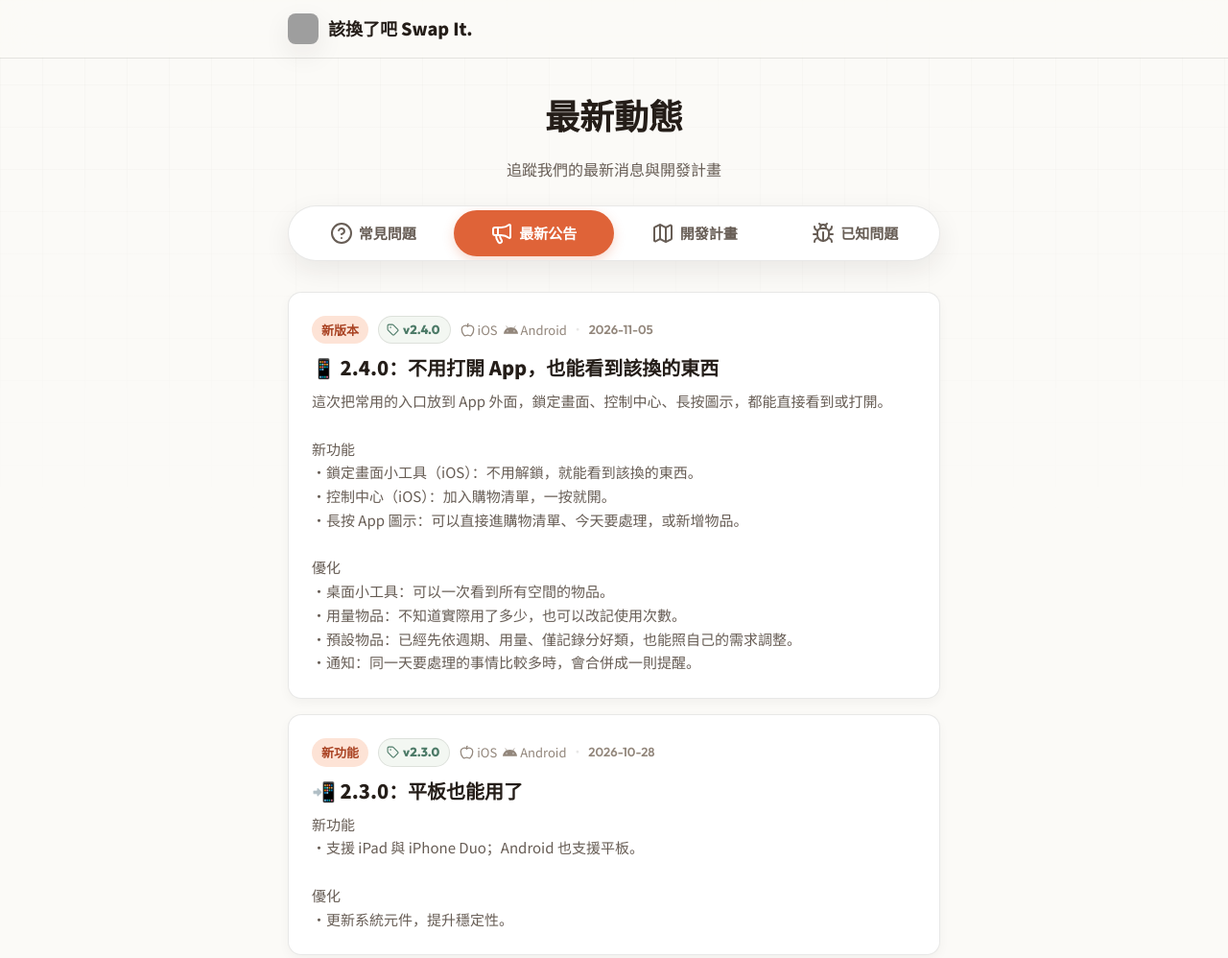
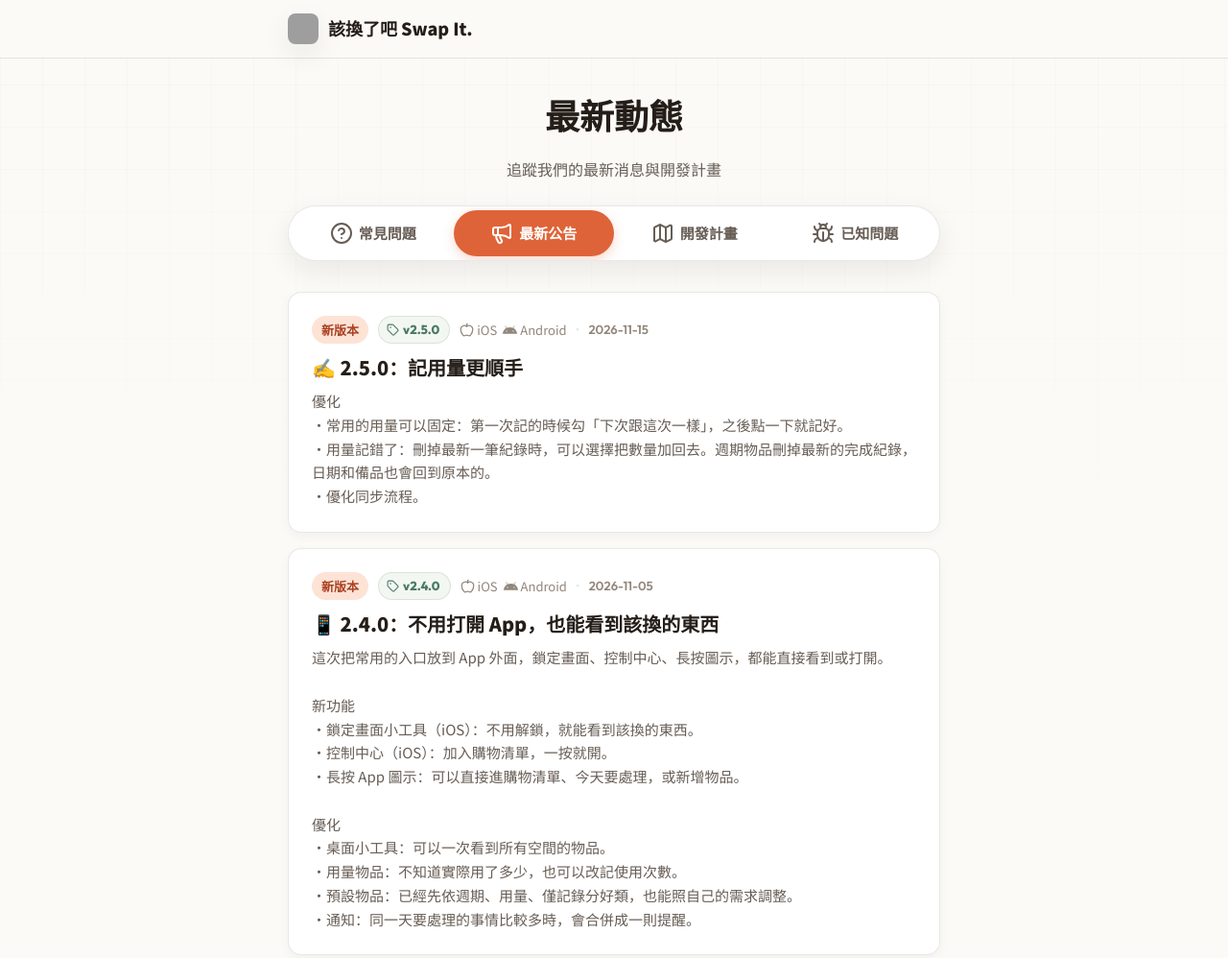
Before and after one commit to sheepbeansgames/sheepbeansgames.github.io, a plain HTML site: page swap-it/news.html in a window 1280 px wide. Shown: the top 998 px of the page at 96% size. Drawn offline with nearby package versions, Linux system fonts and the light colour scheme; grey boxes are pictures that could not be loaded.

Commit message:
docs(swap-it): 最新動態補 2.5.0，首頁標示 2.5.0

```diff
--- a/swap-it/news-data.js
+++ b/swap-it/news-data.js
@@ -64,6 +64,14 @@ const newsData = {
             }
         ],
         announcements: [
+            {
+                date: "2026-11-15",
+                tag: "新版本",
+                version: "2.5.0",
+                platforms: ["ios", "android"],
+                title: "✍️ 2.5.0：記用量更順手",
+                content: "優化<br>・常用的用量可以固定：第一次記的時候勾「下次跟這次一樣」，之後點一下就記好。<br>・用量記錯了：刪掉最新一筆紀錄時，可以選擇把數量加回去。週期物品刪掉最新的完成紀錄，日期和備品也會回到原本的。<br>・優化同步流程。"
+            },
             {
                 date: "2026-11-05",
                 tag: "新版本",
@@ -175,6 +183,8 @@ const newsData = {
                 statusCode: "done",
                 status: "已完成",
                 items: [
+                    "2.5.0：可以固定常用的用量，之後記錄只要點一下就好。",
+                    "2.5.0：刪掉最新一筆紀錄時，可以選擇把數量和日期還原。",
                     "2.4.0：鎖定畫面小工具（iOS）：不用解鎖，就能看到該換的東西。",
                     "2.4.0：控制中心（iOS）：加入購物清單，一按就開。",
                     "2.4.0：長按 App 圖示：可以直接進購物清單、今天要處理，或新增物品。",
@@ -271,6 +281,14 @@ const newsData = {
             }
         ],
         announcements: [
+            {
+                date: "2026-11-15",
+                tag: "New Version",
+                version: "2.5.0",
+                platforms: ["ios", "android"],
+                title: "✍️ 2.5.0: Logging usage is now easier",
+                content: "Improvements<br>・Save your usual amount: tick “Same next time” the first time you log it, then record it with one tap after that.<br>・Logged by mistake: when you delete the latest record, you can choose to put the amount back. For cycle items, deleting the latest completion also restores the dates and spares.<br>・Improved syncing."
+            },
             {
                 date: "2026-11-05",
                 tag: "New Version",
@@ -382,6 +400,8 @@ const newsData = {
                 statusCode: "done",
                 status: "Done",
                 items: [
+                    "2.5.0: Save your usual amount and log it with one tap.",
+                    "2.5.0: When you delete the latest record, you can restore the amount and dates.",
                     "2.4.0: Lock Screen widgets (iOS): see what needs replacing without unlocking.",
                     "2.4.0: Control Center (iOS): open your shopping list with one tap.",
                     "2.4.0: Long-press the app icon: jump straight to Shopping list, Today, or Add item.",
@@ -478,6 +498,14 @@ const newsData = {
             }
         ],
         announcements: [
+            {
+                date: "2026-11-15",
+                tag: "新バージョン",
+                version: "2.5.0",
+                platforms: ["ios", "android"],
+                title: "✍️ 2.5.0：使用量の記録がもっと手軽に",
+                content: "改善<br>・よく使う量を固定：最初に記録するとき「次回も同じ量にして、ワンタップで記録する」にチェックすれば、次からはワンタップで記録できます。<br>・記録を間違えたとき：最新の記録を削除する際に、数量を戻すか選べます。周期アイテムで最新の完了記録を削除すると、日付と予備も元に戻ります。<br>・同期の流れを改善しました。"
+            },
             {
                 date: "2026-11-05",
                 tag: "新バージョン",
@@ -589,6 +617,8 @@ const newsData = {
                 statusCode: "done",
                 status: "完了",
                 items: [
+                    "2.5.0: よく使う量を固定して、ワンタップで記録できます。",
+                    "2.5.0: 最新の記録を削除するとき、数量と日付を元に戻せます。",
                     "2.4.0: ロック画面ウィジェット（iOS）：ロックを解除しなくても、交換が必要なものを確認できます。",
                     "2.4.0: コントロールセンター（iOS）：買い物リストをワンタップで開けるようになりました。",
                     "2.4.0: アプリアイコンを長押し：買い物リスト、今日の対応、アイテムを追加にすぐ移動できます。",
@@ -685,6 +715,14 @@ const newsData = {
             }
         ],
         announcements: [
+            {
+                date: "2026-11-15",
+                tag: "새 버전",
+                version: "2.5.0",
+                platforms: ["ios", "android"],
+                title: "✍️ 2.5.0: 사용량 기록이 더 간편해졌어요",
+                content: "개선<br>・자주 쓰는 양 고정: 처음 기록할 때 「다음에도 같은 양으로 한 번에 기록하기」를 체크하면, 다음부터는 한 번만 눌러 기록돼요.<br>・잘못 기록했을 때: 최신 기록을 삭제할 때 수량을 되돌릴지 선택할 수 있어요. 주기 물품은 최신 완료 기록을 삭제하면 날짜와 예비품도 원래대로 돌아가요.<br>・동기화 과정을 개선했어요."
+            },
             {
                 date: "2026-11-05",
                 tag: "새 버전",
@@ -796,6 +834,8 @@ const newsData = {
                 statusCode: "done",
                 status: "완료",
                 items: [
+                    "2.5.0: 자주 쓰는 양을 고정하고 한 번만 눌러 기록할 수 있어요.",
+                    "2.5.0: 최신 기록을 삭제할 때 수량과 날짜를 되돌릴 수 있어요.",
                     "2.4.0: 잠금 화면 위젯(iOS): 잠금을 풀지 않아도 바꿀 물건을 확인할 수 있어요.",
                     "2.4.0: 제어 센터(iOS): 쇼핑 목록을 한 번에 열 수 있어요.",
                     "2.4.0: 앱 아이콘 길게 누르기: 쇼핑 목록, 오늘 처리할 일, 물품 추가로 바로 이동할 수 있어요.",
```
Also changed, not shown: swap-it/index.html (+1 -1 lines).
